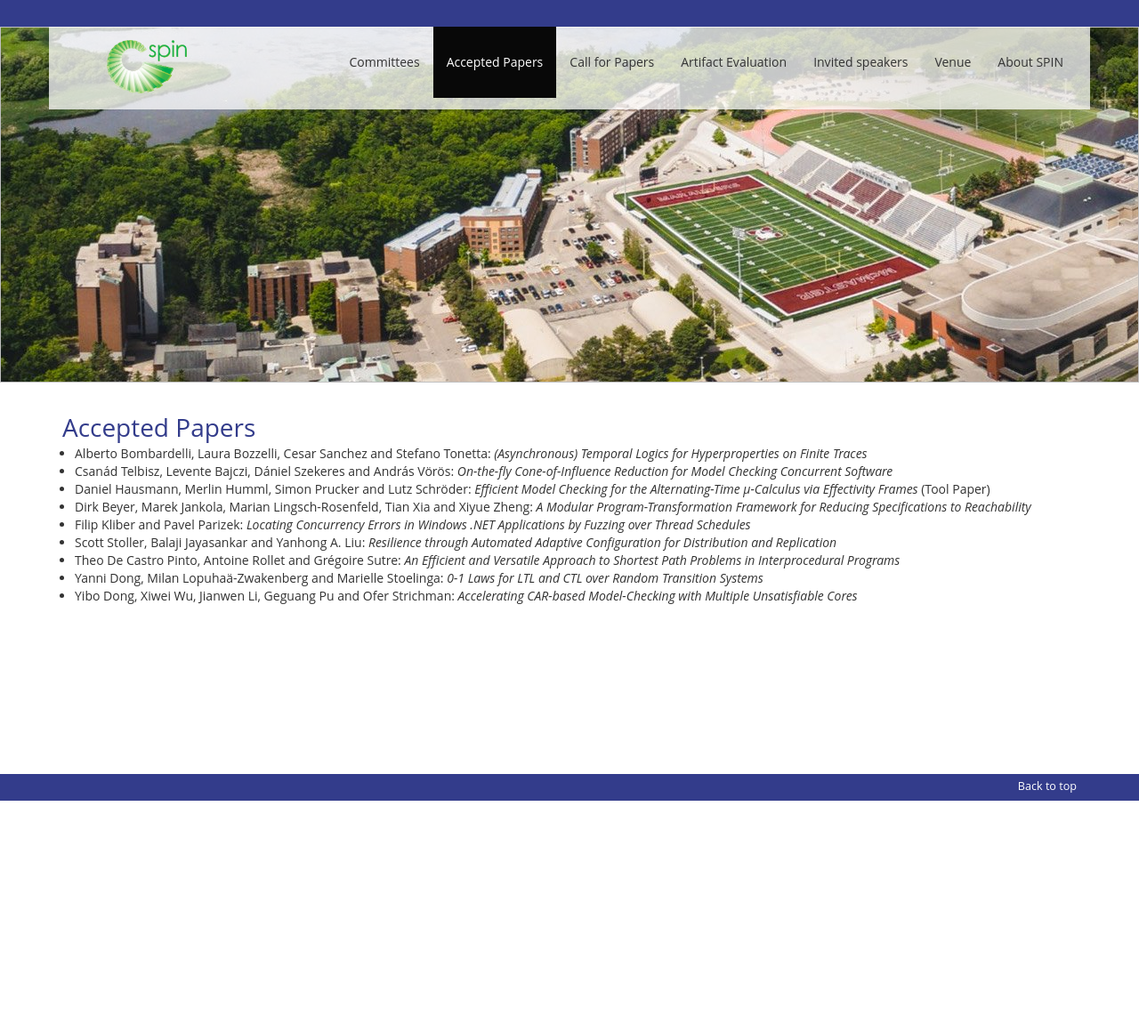
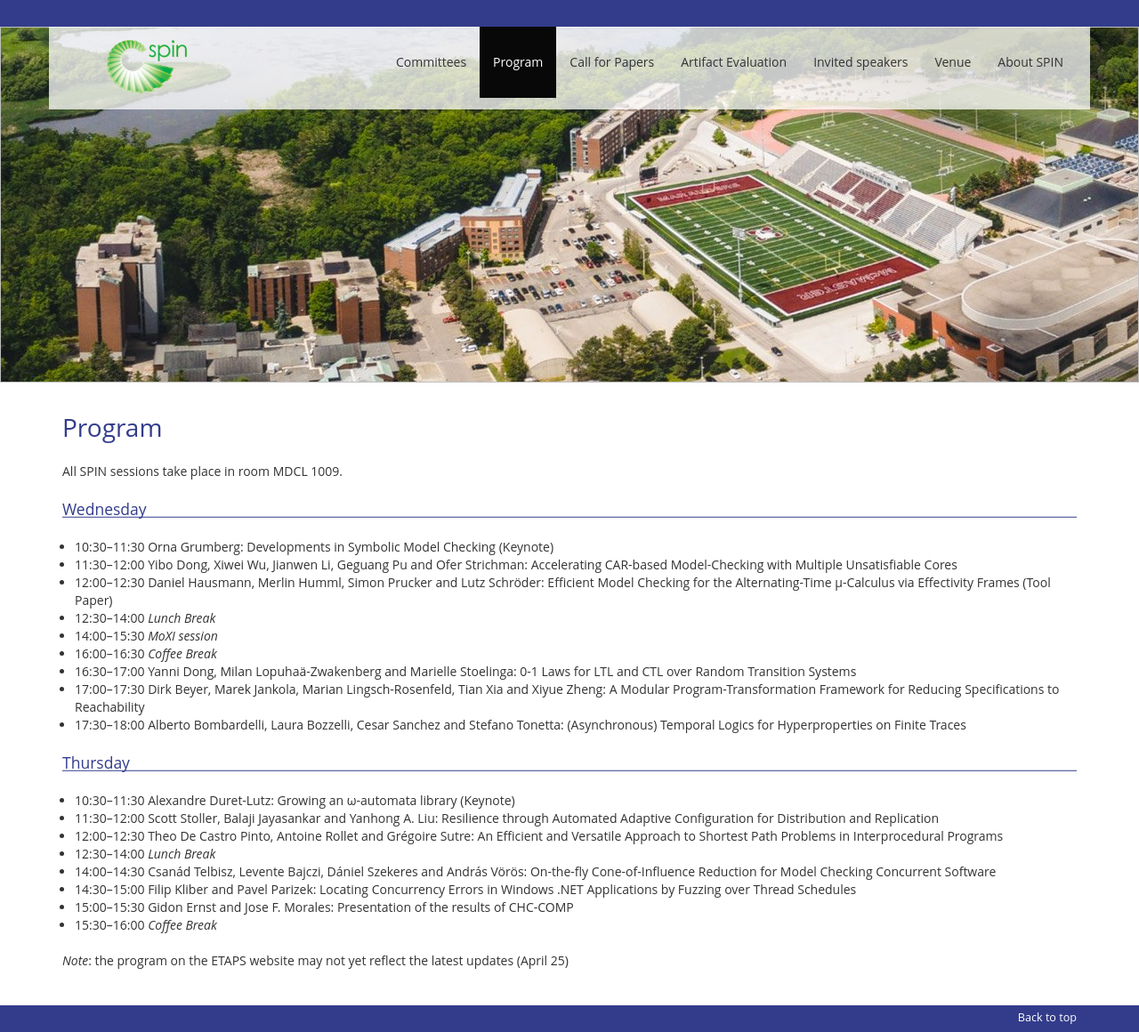
Before and after one commit to SPIN-web/SPIN2026, a Jekyll site: the page built from _pages/program.md, in a window 1280 px wide. Shown: the whole page at 89% size. Built offline with Jekyll 4.4.1, drawn with Linux system fonts in a browser that asks for light colours; nearby versions of some CDN libraries; our own code applies the rules of GitHub Pages for plain Markdown files; before the commit the page ends 900 px from its top, so only the background shows below that.

Commit message:
update program

```diff
--- a/_pages/program.md
+++ b/_pages/program.md
@@ -4,14 +4,31 @@ permalink: /program
 order: 2
 ---
 
-# Accepted Papers
+# Program
 
-- Alberto Bombardelli, Laura Bozzelli, Cesar Sanchez and Stefano Tonetta: *(Asynchronous) Temporal Logics for Hyperproperties on Finite Traces*
-- Csanád Telbisz, Levente Bajczi, Dániel Szekeres and András Vörös: *On-the-fly Cone-of-Influence Reduction for Model Checking Concurrent Software*
-- Daniel Hausmann, Merlin Humml, Simon Prucker and Lutz Schröder: *Efficient Model Checking for the Alternating-Time µ-Calculus via Effectivity Frames* (Tool Paper)
-- Dirk Beyer, Marek Jankola, Marian Lingsch-Rosenfeld, Tian Xia and Xiyue Zheng: *A Modular Program-Transformation Framework for Reducing Specifications to Reachability*
-- Filip Kliber and Pavel Parizek: *Locating Concurrency Errors in Windows .NET Applications by Fuzzing over Thread Schedules*
-- Scott Stoller, Balaji Jayasankar and Yanhong A. Liu: *Resilience through Automated Adaptive Configuration for Distribution and Replication*
-- Theo De Castro Pinto, Antoine Rollet and Grégoire Sutre: *An Efficient and Versatile Approach to Shortest Path Problems in Interprocedural Programs*
-- Yanni Dong, Milan Lopuhaä-Zwakenberg and Marielle Stoelinga: *0-1 Laws for LTL and CTL over Random Transition Systems*
-- Yibo Dong, Xiwei Wu, Jianwen Li, Geguang Pu and Ofer Strichman: *Accelerating CAR-based Model-Checking with Multiple Unsatisfiable Cores*
+All SPIN sessions take place in room MDCL 1009.
+
+## Wednesday
+
+- 10:30--11:30 Orna Grumberg: Developments in Symbolic Model Checking (Keynote)
+- 11:30--12:00 Yibo Dong, Xiwei Wu, Jianwen Li, Geguang Pu and Ofer Strichman: Accelerating CAR-based Model-Checking with Multiple Unsatisfiable Cores
+- 12:00--12:30 Daniel Hausmann, Merlin Humml, Simon Prucker and Lutz Schröder: Efficient Model Checking for the Alternating-Time µ-Calculus via Effectivity Frames (Tool Paper)
+- 12:30--14:00 *Lunch Break*
+- 14:00--15:30 *MoXI session*
+- 16:00--16:30 *Coffee Break*
+- 16:30--17:00 Yanni Dong, Milan Lopuhaä-Zwakenberg and Marielle Stoelinga: 0-1 Laws for LTL and CTL over Random Transition Systems
+- 17:00--17:30 Dirk Beyer, Marek Jankola, Marian Lingsch-Rosenfeld, Tian Xia and Xiyue Zheng: A Modular Program-Transformation Framework for Reducing Specifications to Reachability
+- 17:30--18:00 Alberto Bombardelli, Laura Bozzelli, Cesar Sanchez and Stefano Tonetta: (Asynchronous) Temporal Logics for Hyperproperties on Finite Traces
+
+## Thursday
+
+- 10:30--11:30 Alexandre Duret-Lutz: Growing an ω-automata library (Keynote)
+- 11:30--12:00 Scott Stoller, Balaji Jayasankar and Yanhong A. Liu: Resilience through Automated Adaptive Configuration for Distribution and Replication
+- 12:00--12:30 Theo De Castro Pinto, Antoine Rollet and Grégoire Sutre: An Efficient and Versatile Approach to Shortest Path Problems in Interprocedural Programs
+- 12:30--14:00 *Lunch Break*
+- 14:00--14:30 Csanád Telbisz, Levente Bajczi, Dániel Szekeres and András Vörös: On-the-fly Cone-of-Influence Reduction for Model Checking Concurrent Software
+- 14:30--15:00 Filip Kliber and Pavel Parizek: Locating Concurrency Errors in Windows .NET Applications by Fuzzing over Thread Schedules
+- 15:00--15:30 Gidon Ernst and Jose F. Morales: Presentation of the results of CHC-COMP
+- 15:30--16:00 *Coffee Break*
+
+*Note*: the program on the ETAPS website may not yet reflect the latest updates (April 25)
```
